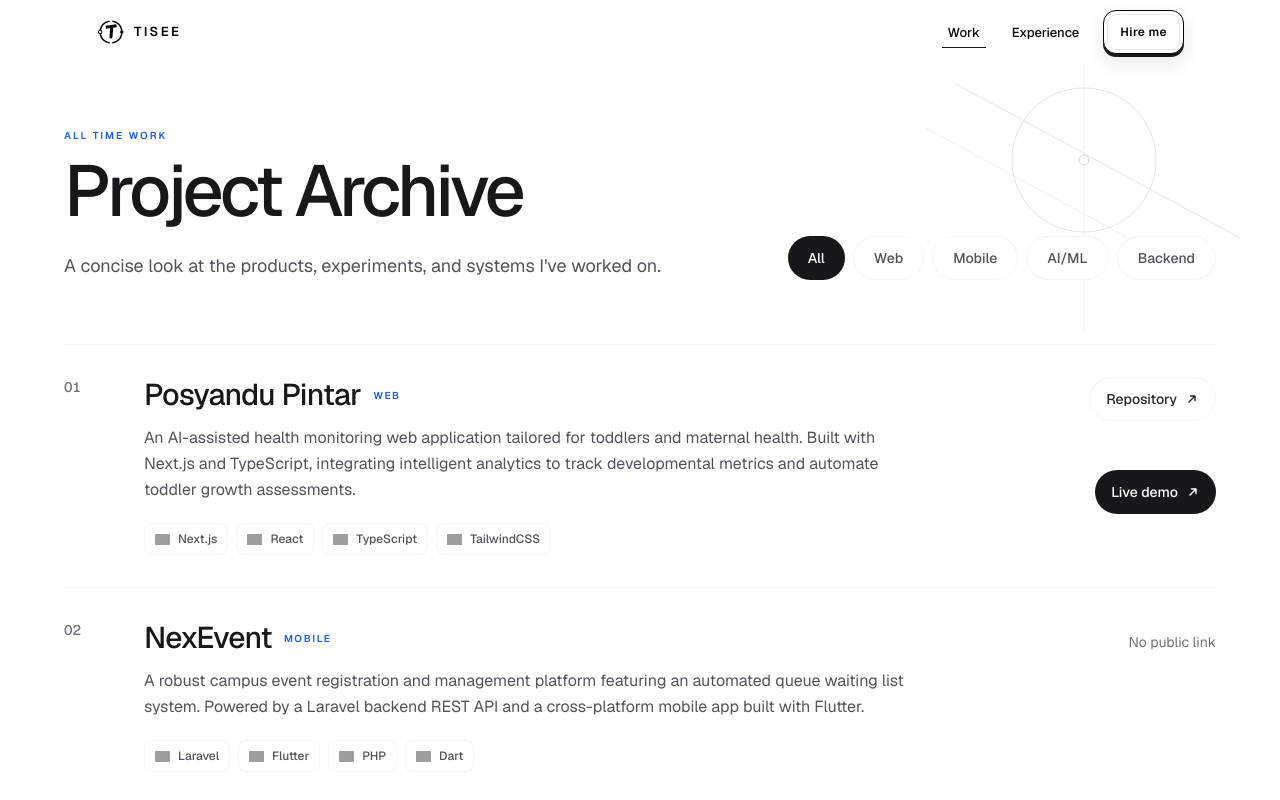
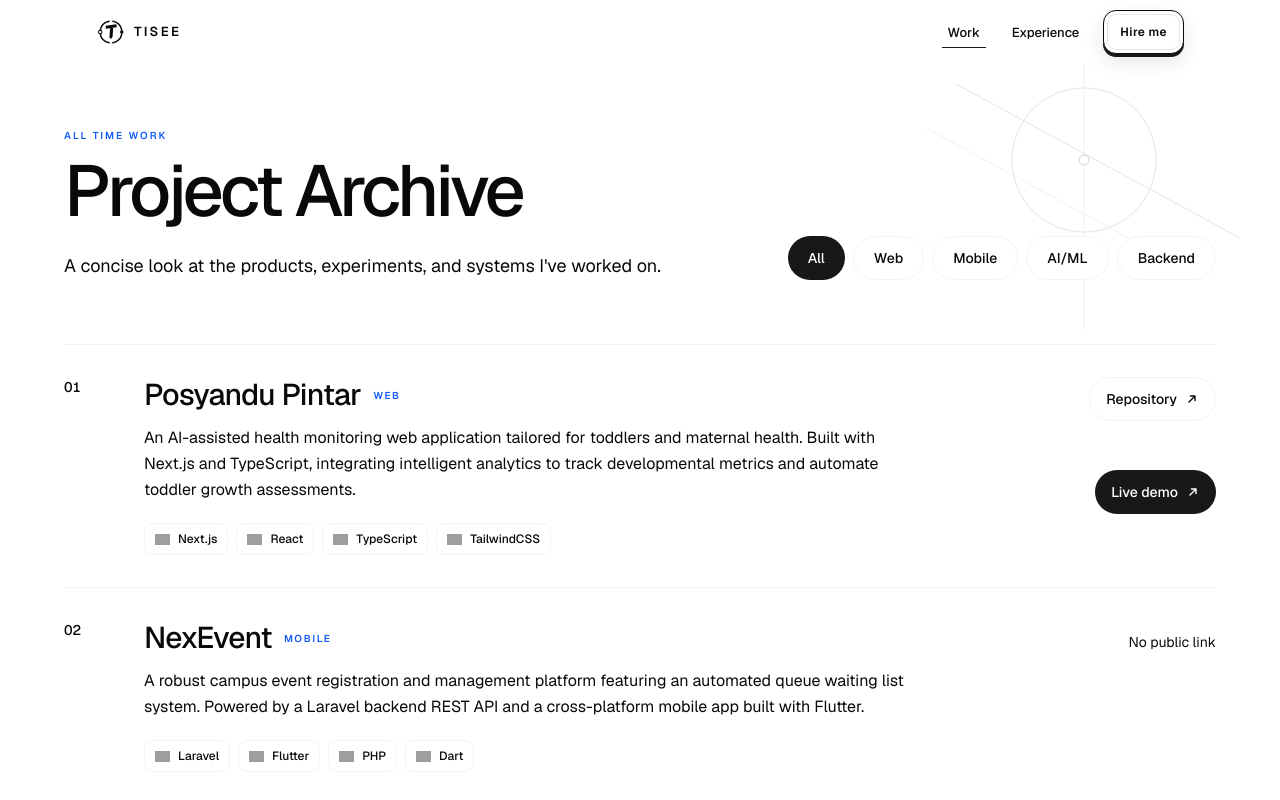
Before and after one commit to Tisee747/tisee-portfolio-v2, a Next.js app: page /projects in a window 1280 px wide. Shown: the top 800 px of the page. Built offline with nearby package versions, Linux system fonts and the light colour scheme; grey boxes are pictures that could not be loaded.

Commit message:
style: darken project archive text

```diff
--- a/src/app/projects/page.tsx
+++ b/src/app/projects/page.tsx
@@ -121,10 +121,10 @@ export default function ProjectsPage() {
             <p className="mb-3 text-[10px] font-semibold uppercase tracking-[0.2em] text-blue-600">
               All time work
             </p>
-            <h1 className="text-5xl font-medium tracking-tighter text-zinc-900 md:text-7xl">
+            <h1 className="text-5xl font-medium tracking-tighter text-zinc-950 md:text-7xl">
               Project Archive
             </h1>
-            <p className="mt-6 text-base leading-relaxed text-zinc-500 md:text-lg">
+            <p className="mt-6 text-base leading-relaxed text-zinc-950 md:text-lg">
               A concise look at the products, experiments, and systems I&apos;ve worked on.
             </p>
           </div>
@@ -140,7 +140,7 @@ export default function ProjectsPage() {
                   "min-h-11 rounded-full px-4 text-sm font-medium transition-colors duration-200 focus-visible:outline-none focus-visible:ring-2 focus-visible:ring-zinc-900 focus-visible:ring-offset-2 sm:px-5",
                   activeFilter === filter
                     ? "bg-zinc-900 text-white"
-                    : "border border-zinc-100 bg-white text-zinc-600 hover:border-zinc-300 hover:text-zinc-900",
+                    : "border border-zinc-100 bg-white text-zinc-950 hover:border-zinc-300",
                 )}
               >
                 {filter}
@@ -156,27 +156,27 @@ export default function ProjectsPage() {
               delay={0.05}
               className="grid gap-5 border-b border-zinc-100 py-7 md:grid-cols-[3rem_minmax(0,1fr)_auto] md:gap-x-8 md:py-8"
             >
-              <div className="text-sm font-medium tabular-nums text-zinc-400">
+              <div className="text-sm font-medium tabular-nums text-zinc-950">
                 {String(index + 1).padStart(2, "0")}
               </div>
 
               <div className="min-w-0">
                 <div className="mb-3 flex flex-wrap items-center gap-x-3 gap-y-2">
-                  <h2 className="min-w-0 text-2xl font-medium tracking-tight text-zinc-900 md:text-3xl">
+                  <h2 className="min-w-0 text-2xl font-medium tracking-tight text-zinc-950 md:text-3xl">
                     {project.title}
                   </h2>
                   <span className="whitespace-nowrap text-[10px] font-semibold uppercase tracking-[0.16em] text-blue-600">
                     {getProjectCategory(project)}
                   </span>
                 </div>
-                <p className="max-w-3xl text-sm leading-relaxed text-zinc-500 md:text-base">
+                <p className="max-w-3xl text-sm leading-relaxed text-zinc-950 md:text-base">
                   {project.description}
                 </p>
                 <div className="mt-5 flex flex-wrap gap-2">
                   {(project.technologies ?? []).map((technology) => (
                     <span
                       key={technology}
-                      className="inline-flex min-h-8 items-center gap-2 whitespace-nowrap rounded-lg border border-zinc-100 bg-white px-2.5 py-1.5 text-xs font-medium text-zinc-600"
+                      className="inline-flex min-h-8 items-center gap-2 whitespace-nowrap rounded-lg border border-zinc-100 bg-white px-2.5 py-1.5 text-xs font-medium text-zinc-950"
                     >
                       <TechnologyIcon technology={technology} />
                       {technology}
@@ -191,7 +191,7 @@ export default function ProjectsPage() {
                     href={project.repoUrl}
                     target="_blank"
                     rel="noopener noreferrer"
-                    className="inline-flex min-h-11 items-center gap-2 rounded-full border border-zinc-100 bg-white px-4 text-sm font-medium text-zinc-800 transition-colors hover:border-zinc-300 focus-visible:outline-none focus-visible:ring-2 focus-visible:ring-zinc-900 focus-visible:ring-offset-2"
+                    className="inline-flex min-h-11 items-center gap-2 rounded-full border border-zinc-100 bg-white px-4 text-sm font-medium text-zinc-950 transition-colors hover:border-zinc-300 focus-visible:outline-none focus-visible:ring-2 focus-visible:ring-zinc-900 focus-visible:ring-offset-2"
                   >
                     Repository
                     <ExternalArrowIcon />
@@ -209,7 +209,7 @@ export default function ProjectsPage() {
                   </a>
                 )}
                 {!project.repoUrl && !project.demoUrl && (
-                  <span className="inline-flex min-h-11 items-center text-sm text-zinc-400">
+                  <span className="inline-flex min-h-11 items-center text-sm text-zinc-950">
                     No public link
                   </span>
                 )}
```
